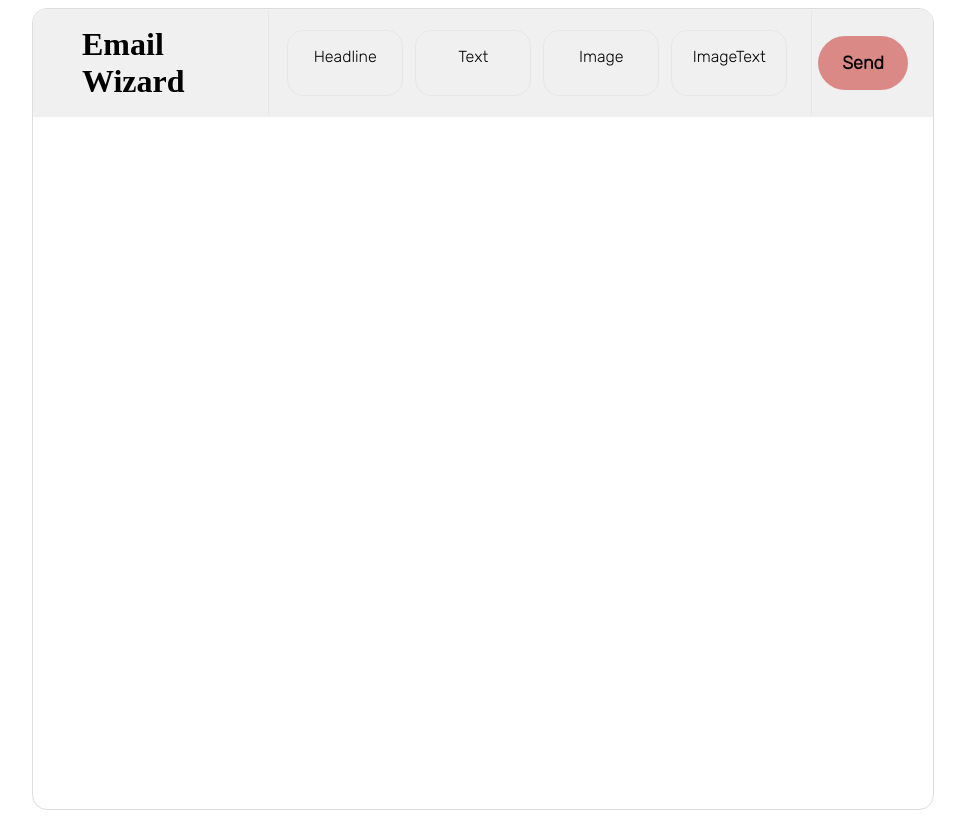
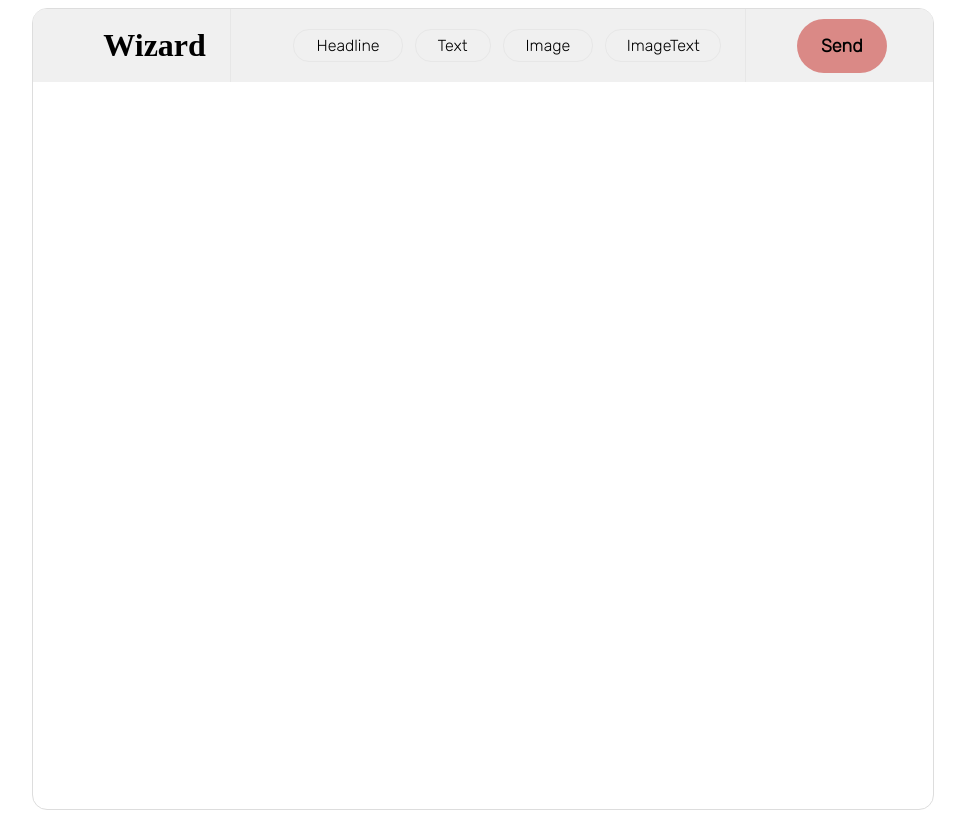
Before and after one commit to beejay321/email-wizard, a Vue app: page / in a window 1280 px wide. Shown: the whole page, without its empty margins (157-1122 px from the left). Built offline with nearby package versions, Linux system fonts and the light colour scheme; a web font is replaced by a local one.

Commit message:
installed icon package

```diff
--- a/package.json
+++ b/package.json
@@ -8,6 +8,9 @@
     "preview": "vite preview"
   },
   "dependencies": {
+    "@fortawesome/fontawesome-svg-core": "^6.4.0",
+    "@fortawesome/free-solid-svg-icons": "^6.4.0",
+    "@fortawesome/vue-fontawesome": "^3.0.3",
     "vue": "^3.3.4",
     "vue-router": "^4.2.2"
   },
--- a/src/components/EmailWizard.vue
+++ b/src/components/EmailWizard.vue
@@ -2,7 +2,7 @@
   <div class="container">
     <div class="nav-bar">
       <nav class="nav-brand">
-        <span>Email Wizard</span>
+        <span>Wizard</span>
       </nav>
       <ul class="tools">
         <li
@@ -27,9 +27,11 @@
 
   <div>
     <div @dragover.prevent="dragOver" @drop="dropItem" class="droplocation">
-      <div v-for="(content, index) in dropContent" :key="index" class="block">
+      <div class="block" v-for="(content, index) in dropContent" :key="index">
         <component :is="content.type" v-model="content.content" />
-        <button class="remove-btn" @click="removeBlock(index)">remove</button>
+        <button class="remove-btn" @click="removeBlock(index)">
+          <font-awesome-icon :icon="['fas', 'circle-xmark']" />
+        </button>
       </div>
     </div>
   </div>
@@ -42,7 +44,6 @@
 import HeadlineBlock from "./HeadlineBlock.vue";
 
 export default {
-  name: "Wizard",
   components: {
     HeadlineBlock,
     TextBlock,
@@ -63,10 +64,10 @@
   methods: {
     dragStart(event, block) {
       event.dataTransfer.setData("content-block", block);
-      console.log("dragging", block);
+      // console.log("dragging", block);
     },
     dragOver() {
-      console.log("text is dragging over");
+      // console.log("text is dragging over");
     },
     dropItem(event) {
       const itemDropped = event.dataTransfer.getData("content-block");
@@ -79,7 +80,7 @@
       } else if (itemDropped === "ImageText") {
         this.dropContent.push({ type: ImageTextBlock, content: "" });
       }
-      console.log(itemDropped, "is dropped");
+      // console.log(itemDropped, "is dropped");
     },
     removeBlock(index) {
       this.dropContent.splice(index, 1);
@@ -93,12 +94,11 @@
   padding: 0px 24px;
   display: flex;
   justify-content: space-around;
-  border: 0.2px solid rgb(240, 240, 240);
   background-color: rgb(240, 240, 240);
-  border-radius: 15px 15px 0px 0px;
+  border-radius: 13px 13px 0px 0px;
 }
 .nav-brand {
-  padding: 16px 24px;
+  padding: 0px 24px;
   display: flex;
   align-items: center;
   border-right: 0.2px solid rgb(231, 231, 231);
@@ -117,11 +117,11 @@
   gap: 12px;
 }
 .tools li {
-  padding: 16px 22px;
+  padding: 6px 22px;
   border: 0.2px solid rgb(231, 231, 231);
   border-radius: 16px;
   cursor: move;
-  width: 70px;
+  max-width: 70px;
   display: flex;
   margin: 8px 0px;
   justify-content: center;
@@ -132,7 +132,6 @@
   font-size: 1.05em;
   box-shadow: 5px 3px 3px rgb(217, 217, 217);
   background-color: rgba(255, 255, 255, 0.335);
-
 }
 
 .send-btn {
@@ -149,16 +148,15 @@
 }
 .droplocation {
   padding: 12px 10px;
-  height: 70vh;
-  border-radius: 0px 0px 15px 15px;
+  min-height: calc(100vh - 100px);
 }
-
+.block {
+  display: flex;
+}
 .remove-btn {
   background-color: rgb(255, 255, 255);
   border: none;
   cursor: pointer;
-}
-.remove-btn:hover {
-  box-shadow: 3px 1px 1px rgb(217, 217, 217);
+  display: none;
 }
 </style>
--- a/src/main.js
+++ b/src/main.js
@@ -1,6 +1,10 @@
 import { createApp } from "vue";
 import App from "./App.vue";
+import { library } from "@fortawesome/fontawesome-svg-core";
+import { FontAwesomeIcon } from "@fortawesome/vue-fontawesome";
+import { faCircleXmark } from "@fortawesome/free-solid-svg-icons";
+library.add(faCircleXmark);
 
 const app = createApp(App);
-
+app.component("font-awesome-icon", FontAwesomeIcon);
 app.mount("#app");
```
Also changed, not shown: 1 other file (tests, documents, lock files or other folders).
